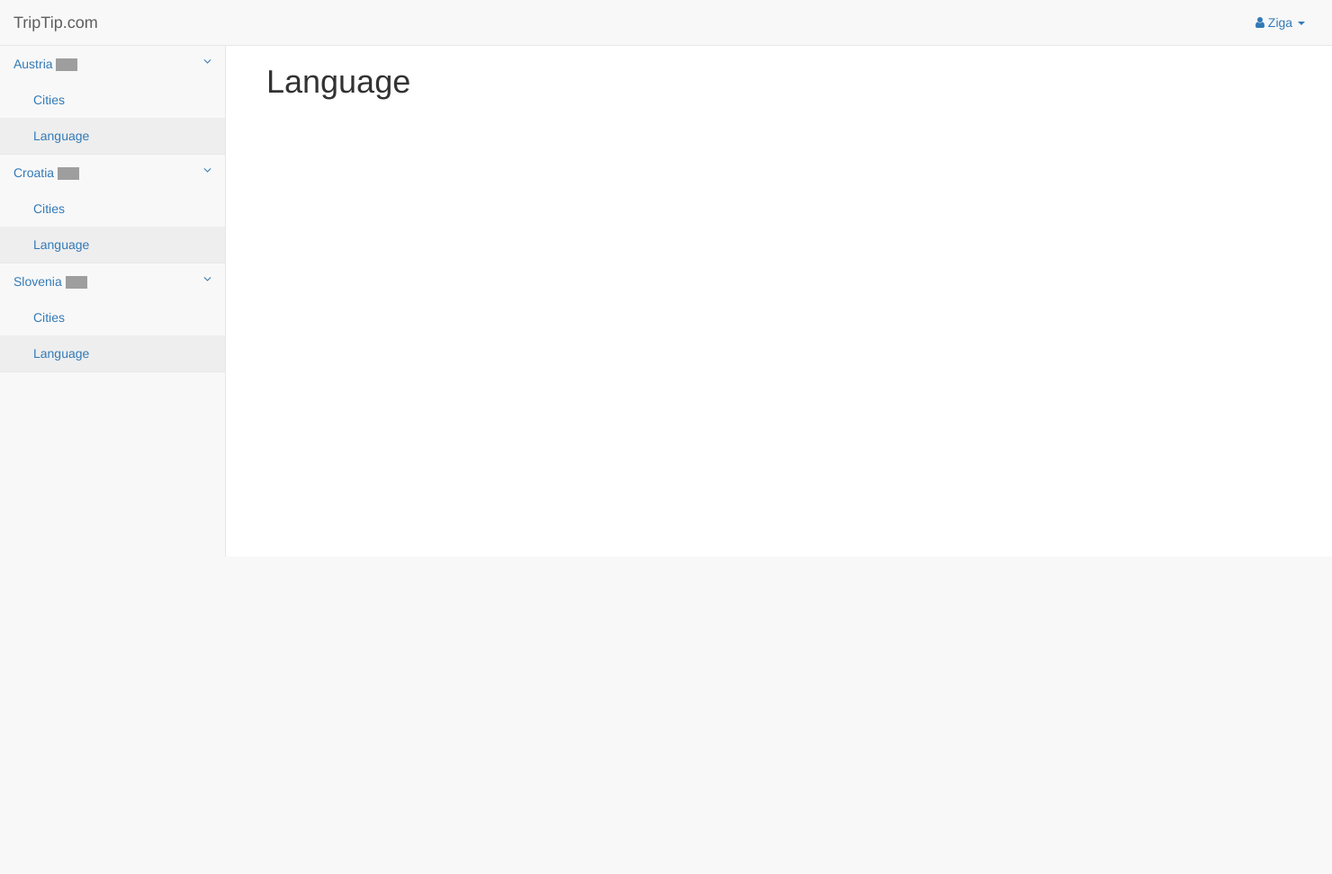
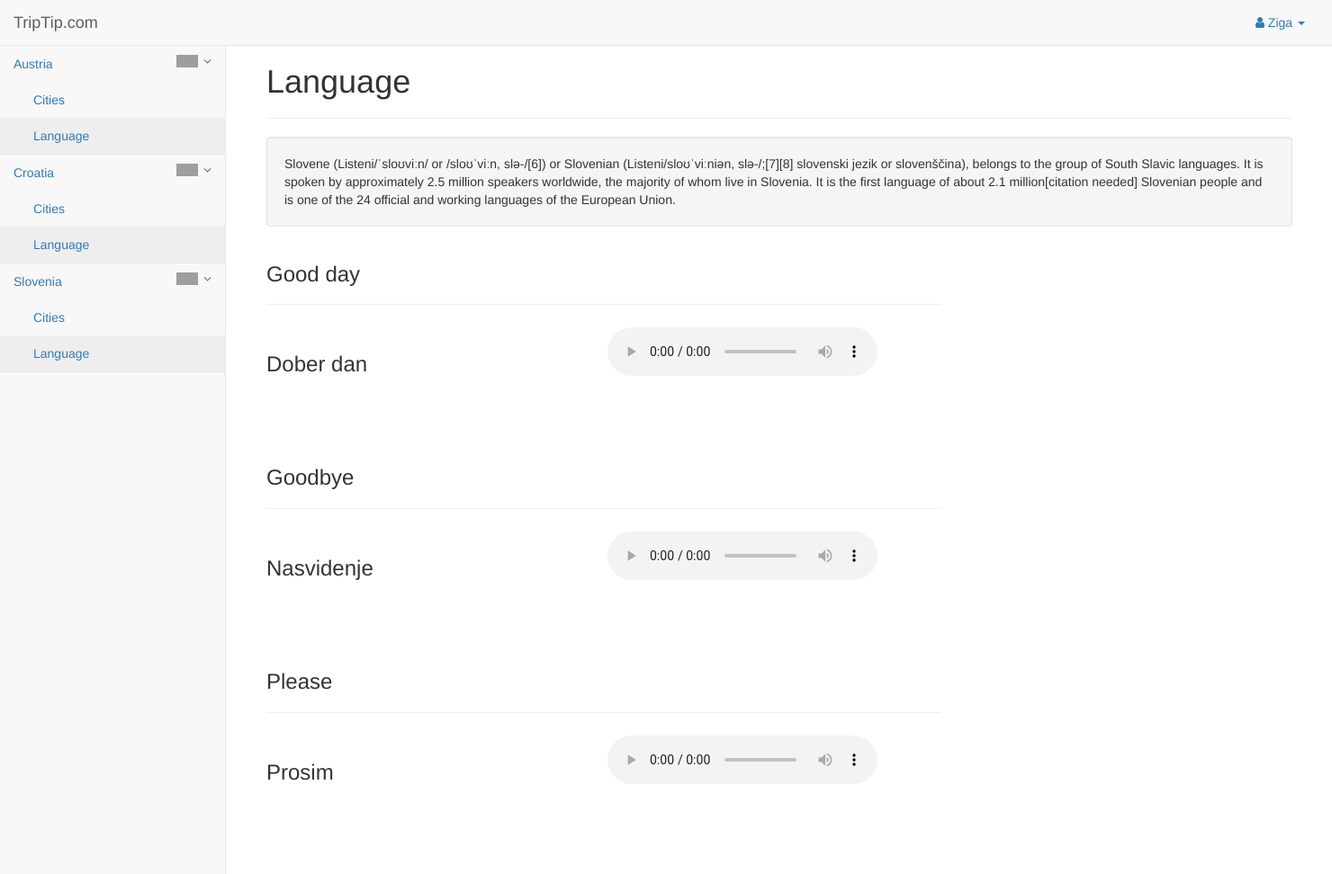
Before and after one commit to cotnic/triptip, a PHP site: page /user-language.php in a window 1480 px wide. Shown: the whole page at 90% size. Before the commit the page ends 619 px from the top, so only its background shows below. Run offline with PHP 8.4, Linux system fonts and the light colour scheme; grey boxes are pictures that could not be loaded.

Commit message:
Language translation view

```diff
--- a/public/css/style.css
+++ b/public/css/style.css
@@ -1,3 +1,8 @@
+.navbar-flag {
+    position:absolute;
+    right: 30px;
+}
+
 .image-container {
     margin-bottom: 20px;
     position: relative;
@@ -38,3 +43,19 @@
     height: 90%;
     margin-bottom: 30px;
 }
+
+.audio-container {
+    margin-bottom: 100px;
+}
+
+.phrase-translated {
+    position:relative;
+    width: 50%;
+    display: inline-block;
+    margin: 0;
+}
+
+.audio-translation {
+    position:relative;
+    top: 5px;
+}
--- a/public/user-language.php
+++ b/public/user-language.php
@@ -32,7 +32,7 @@
                     <span class="icon-bar"></span>
                     <span class="icon-bar"></span>
                 </button>
-                <a class="navbar-brand" href="/" >TripTip.com</a>
+                <a class="navbar-brand" href="user-main.php" >TripTip.com</a>
             </div>
             <!-- /.navbar-header -->
 
@@ -53,7 +53,7 @@
                 <div class="sidebar-nav navbar-collapse">
                     <ul class="nav" id="side-menu">
                         <li>
-                            <a href="tables.html">Austria <img height="14" width="24" src="https://www.us-cert.gov/sites/default/files/icn-us-flag-21px.png"><span class="fa arrow"></span></a>
+                            <a href="tables.html">Austria <img class="navbar-flag" height="14" width="24" src="https://www.us-cert.gov/sites/default/files/icn-us-flag-21px.png"><span class="fa arrow"></span></a>
                             <ul class="nav nav-second-level">
                                 <li>
                                     <a href="user-cities.php">Cities</a>
@@ -64,7 +64,7 @@
                             </ul>
                         </li>
                         <li>
-                            <a href="#">Croatia <img height="14" width="24" src="https://www.us-cert.gov/sites/default/files/icn-us-flag-21px.png"><span class="fa arrow"></span></a>
+                            <a href="#">Croatia <img class="navbar-flag" height="14" width="24" src="https://www.us-cert.gov/sites/default/files/icn-us-flag-21px.png"><span class="fa arrow"></span></a>
                             <ul class="nav nav-second-level">
                                 <li>
                                     <a href="user-cities.php">Cities</a>
@@ -75,7 +75,7 @@
                             </ul>
                         </li>
                         <li>
-                            <a href="#">Slovenia <img height="14" width="24" src="https://www.us-cert.gov/sites/default/files/icn-us-flag-21px.png"><span class="fa arrow"></span></a>
+                            <a href="#">Slovenia <img class="navbar-flag" height="14" width="24" src="https://www.us-cert.gov/sites/default/files/icn-us-flag-21px.png"><span class="fa arrow"></span></a>
                             <ul class="nav nav-second-level">
                                 <li>
                                     <a href="user-cities.php">Cities</a>
@@ -96,6 +96,38 @@
         <div id="page-wrapper">
             <div class="container">
                 <h1>Language</h1>
+                <hr>
+                <div class="well">
+                    Slovene (Listeni/ˈsloʊviːn/ or /sloʊˈviːn, slə-/[6]) or Slovenian (Listeni/sloʊˈviːniən, slə-/;[7][8] slovenski jezik or slovenščina), belongs to the group of South Slavic languages. It is spoken by approximately 2.5 million speakers worldwide, the majority of whom live in Slovenia. It is the first language of about 2.1 million[citation needed] Slovenian people and is one of the 24 official and working languages of the European Union.
+                </div>
+                <div class="row">
+                    <div class="col-xs-8">
+                        <div class="audio-container">
+                            <h3 class="phrase-english">Good day</h3>
+                            <hr>
+                            <h3 class="phrase-translated">Dober dan</h3>
+                            <audio class="audio-translation" controls>
+                              <source src="voice/SVN/goodday.mp3" type="audio/mpeg">
+                            </audio>
+                        </div>
+                        <div class="audio-container">
+                            <h3 class="phrase-english">Goodbye</h3>
+                            <hr>
+                            <h3 class="phrase-translated">Nasvidenje</h3>
+                            <audio class="audio-translation" controls>
+                              <source src="voice/SVN/goodbye.mp3" type="audio/mpeg">
+                            </audio>
+                        </div>
+                        <div class="audio-container">
+                            <h3 class="phrase-english">Please</h3>
+                            <hr>
+                            <h3 class="phrase-translated">Prosim</h3>
+                            <audio class="audio-translation" controls>
+                              <source src="voice/SVN/please.mp3" type="audio/mpeg">
+                            </audio>
+                        </div>
+                    </div>
+                </div>
             </div>
         </div>
 
```
Also changed, not shown: public/user-cities.php (+4 -4 lines), public/user-entertainment.php (+4 -4 lines), public/user-main.php (+4 -4 lines), public/user-places.php (+4 -4 lines).
